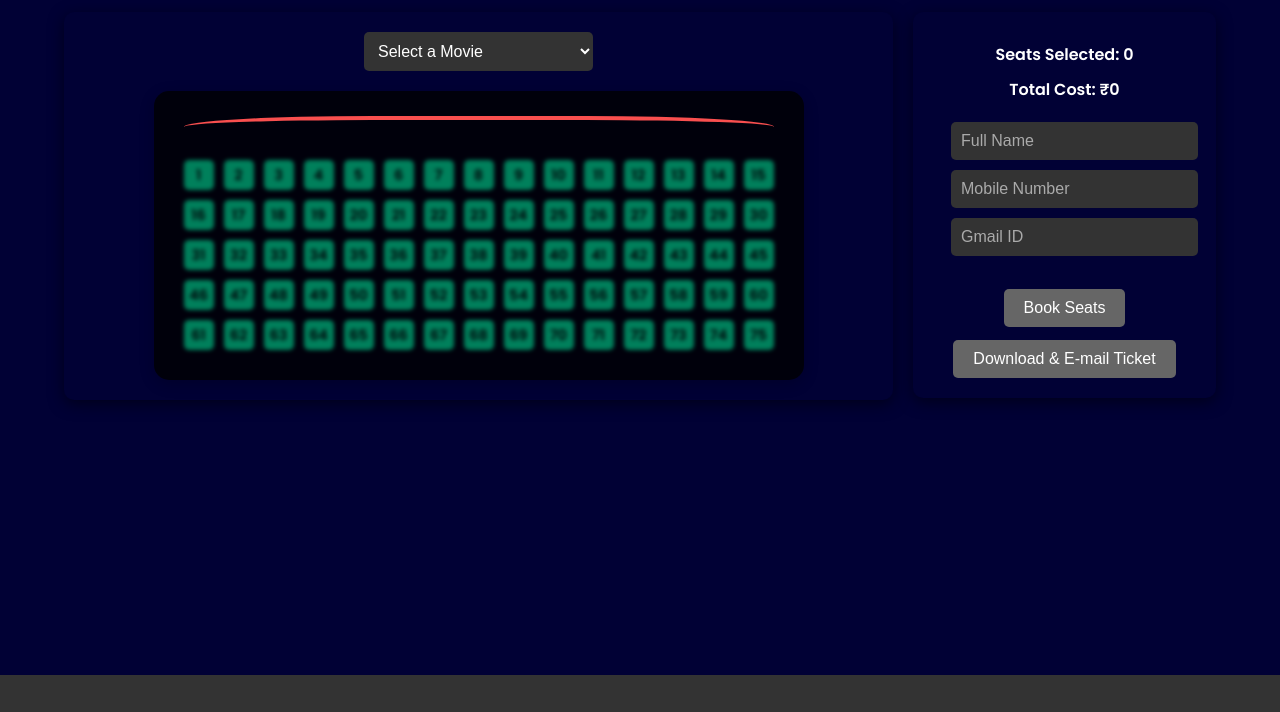
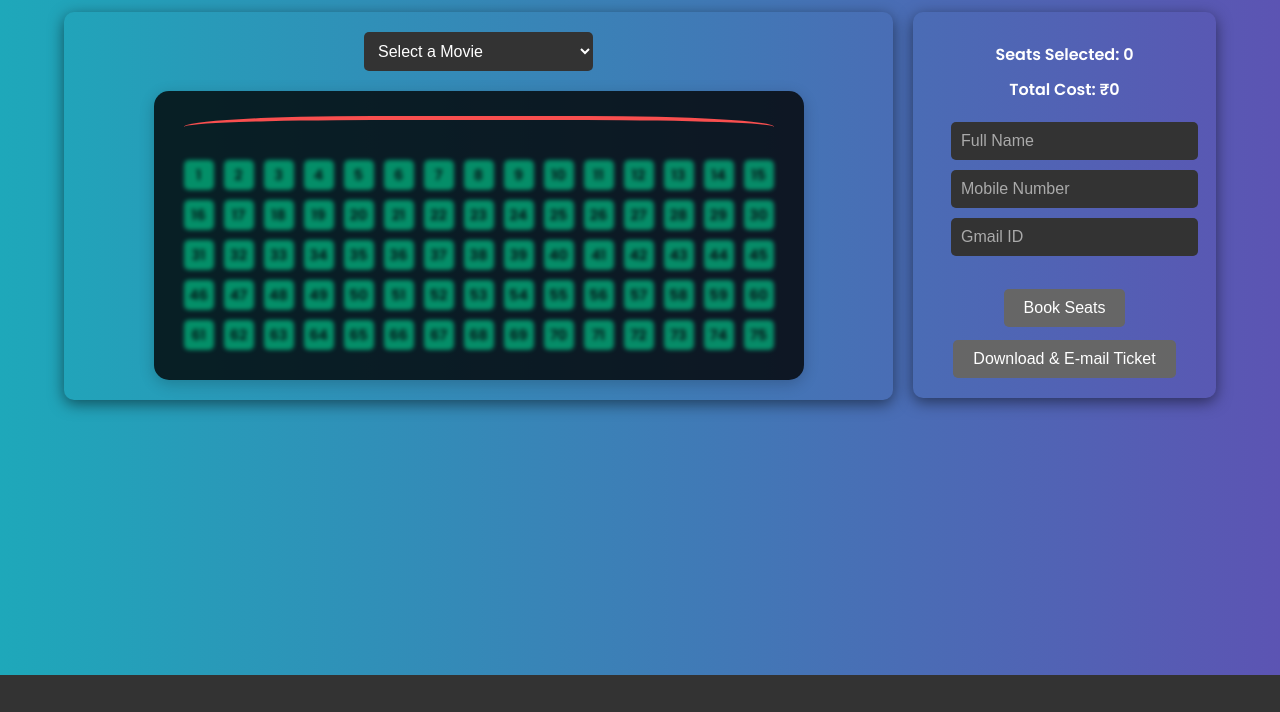
Before and after one commit to Ms-Solanki-07/Cinema-seat-booking, a website: page public/index.html in a window 1280 px wide. Shown: the part 187-899 px from the top of the page. Drawn offline with nearby package versions, Linux system fonts and the light colour scheme; a web font is replaced by a local one.

Commit message:
backGround color

```diff
--- a/public/styles.css
+++ b/public/styles.css
@@ -5,8 +5,7 @@ html {
     margin: 0;
     padding: 0;
     font-family: 'Poppins', sans-serif;
-    /* background: linear-gradient(to right, #1ea8ba, #5c54b3); */
-    background-color: rgb(1, 1, 53);
+    background: linear-gradient(to right, #1ea8ba, #5c54b3);
     color: #fff;
     overflow-x: hidden;
 }
```
